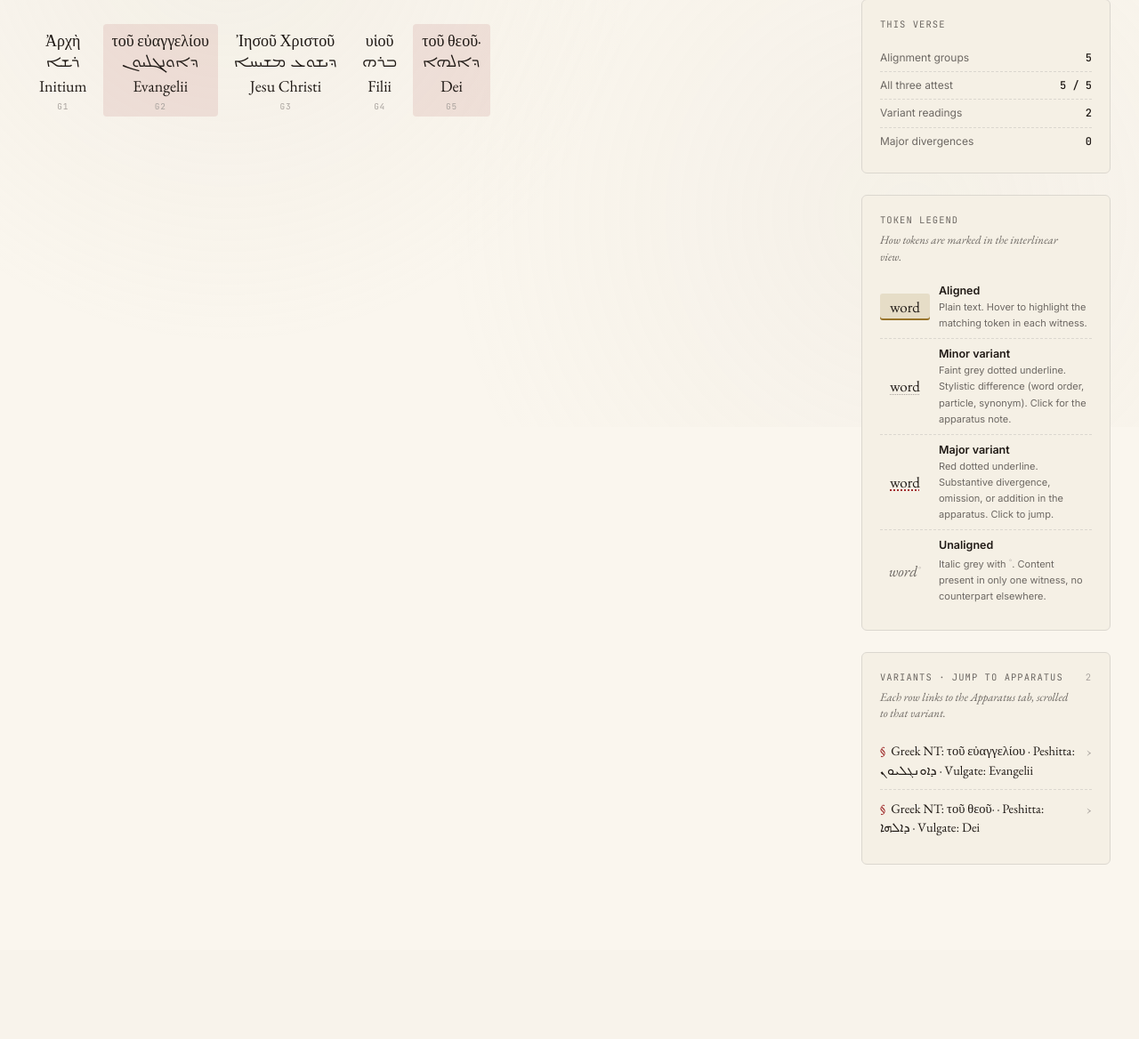
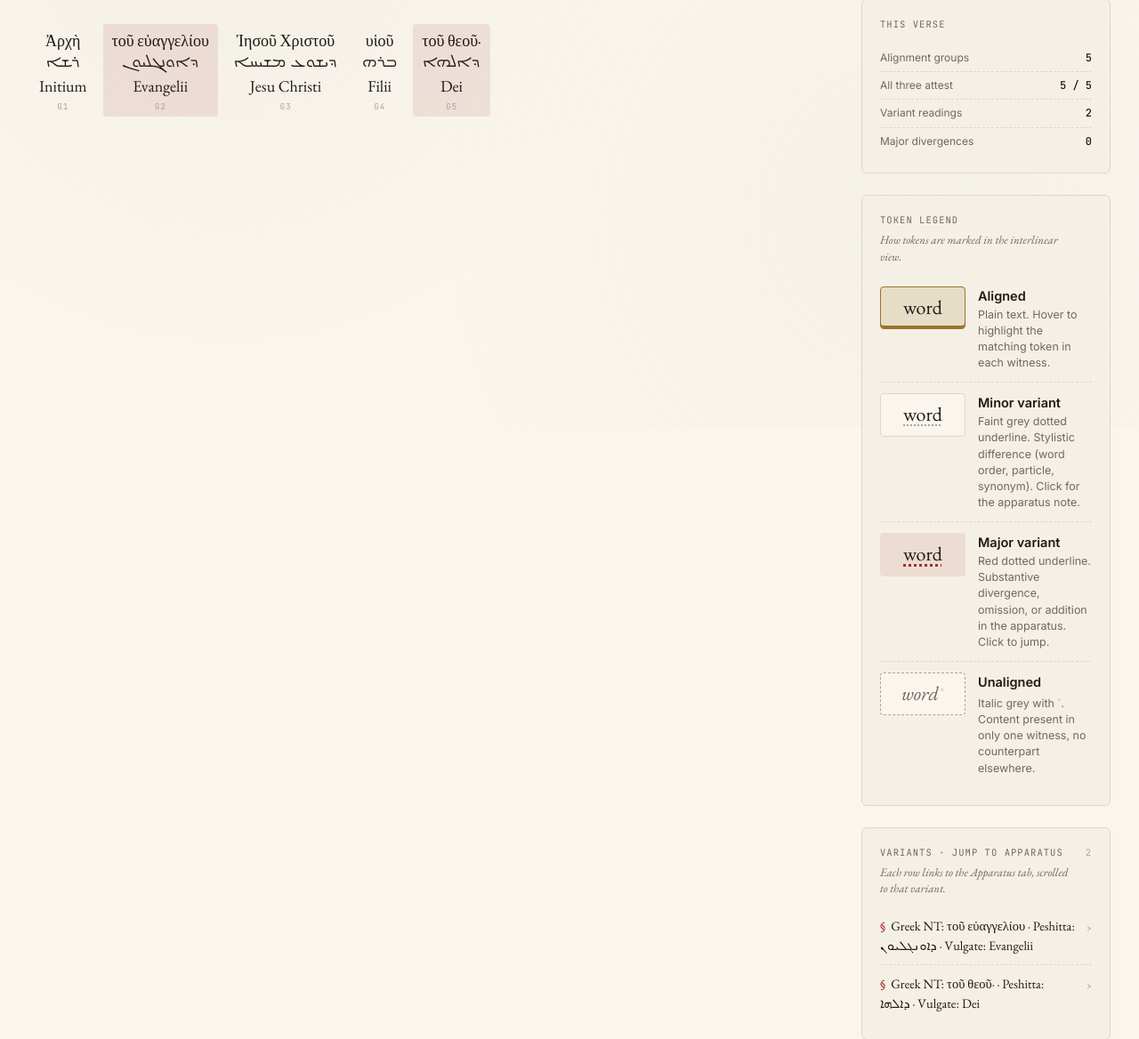
Before and after one commit to Jossifresben/translation-alignment, a Flask app: page /verse/mark/1/1 in a window 1280 px wide. Shown: the part 320-1488 px from the top of the page at 89% size. Before the commit the page ends 1292 px from the top, so only its background shows below. Run offline with Flask 3, Linux system fonts and the light colour scheme; some libraries are stand-ins or nearby versions.

Commit message:
style: enlarge legend samples for legibility
The four token-style exemplars in the rail legend were too small next
to the full-size running text in the verse view. Bumped:

- Sample font 17 → 22px (matches reading size of actual tokens)
- Min-width 56 → 96px so each sample reads as a real word, not an icon
- Padding 3/6 → 10/14 with a parchment box + rule border so they
  visually register as 'objects'
- Underline thickness stepped up (1 → 1.5px minor; 1.5 → 2.5px major)
  so the decoration is visible at the new size
- Aligned sample now has a stronger inset gold underline indicator
- Unaligned sample border is dashed (reinforces 'different' feeling)
- Major variant sample sits on a rubric-soft background (lives the
  hover state permanently for legend clarity)
- Description strong 12.5 → 14.5px, small 11 → 12.5px so the labels
  don't look weedy next to the larger samples
- Legend row spacing 8 → 12px, gap 10 → 14px

```diff
--- a/static/css/styles.css
+++ b/static/css/styles.css
@@ -628,46 +628,61 @@ body::before {
 .legend-swatch.variant { background: var(--rubric-soft); border-bottom: 2px dotted var(--rubric); }
 .legend-swatch.unaligned { background: var(--parchment-3); border: 1px dashed var(--ink-4); }
 
-/* Legend samples — actual token-style exemplars */
+/* Legend samples — actual token-style exemplars, prominent */
 .legend-sample {
   font-family: 'EB Garamond', serif;
-  font-size: 17px;
+  font-size: 22px;
+  line-height: 1.2;
   color: var(--ink);
   flex-shrink: 0;
-  min-width: 56px;
+  min-width: 96px;
   text-align: center;
-  padding: 3px 6px;
-  border-radius: 3px;
+  padding: 10px 14px;
+  border-radius: 4px;
+  background: var(--parchment);
+  border: 1px solid var(--rule);
 }
 .legend-sample.sample-aligned {
   background: var(--gold-soft);
-  box-shadow: inset 0 -2px 0 var(--gold);
+  border-color: var(--gold);
+  box-shadow: inset 0 -3px 0 var(--gold);
 }
 .legend-sample.sample-minor {
   text-decoration: underline;
   text-decoration-color: var(--ink-4);
   text-decoration-style: dotted;
-  text-decoration-thickness: 1px;
-  text-underline-offset: 3px;
+  text-decoration-thickness: 1.5px;
+  text-underline-offset: 4px;
 }
 .legend-sample.sample-major {
   text-decoration: underline;
   text-decoration-color: var(--rubric);
   text-decoration-style: dotted;
-  text-decoration-thickness: 1.5px;
-  text-underline-offset: 3px;
+  text-decoration-thickness: 2.5px;
+  text-underline-offset: 4px;
+  background: var(--rubric-soft);
+  border-color: transparent;
 }
 .legend-sample.sample-unaligned {
   color: var(--ink-3);
   font-style: italic;
+  border-style: dashed;
+  border-color: var(--ink-4);
 }
 .legend-sample.sample-unaligned sup {
-  font-size: 9px;
+  font-size: 12px;
   color: var(--ink-4);
-  margin-left: 1px;
+  margin-left: 2px;
   font-style: normal;
 }
-.legend-dot-mark { color: var(--ink-4); font-size: 10px; vertical-align: super; }
+.legend-dot-mark { color: var(--ink-4); font-size: 11px; vertical-align: super; }
+
+/* Tighter stacking for the bigger samples */
+.legend-item {
+  gap: 14px;
+  padding: 12px 0;
+  align-items: flex-start;
+}
 
 .legend-desc {
   flex: 1;
@@ -677,11 +692,13 @@ body::before {
   display: block;
   font-weight: 600;
   color: var(--ink);
-  font-size: 12.5px;
+  font-size: 14.5px;
+  margin-bottom: 2px;
 }
 .legend-desc small {
   color: var(--ink-3);
-  font-size: 11px;
+  font-size: 12.5px;
+  line-height: 1.4;
 }
 
 /* Stats */
```
